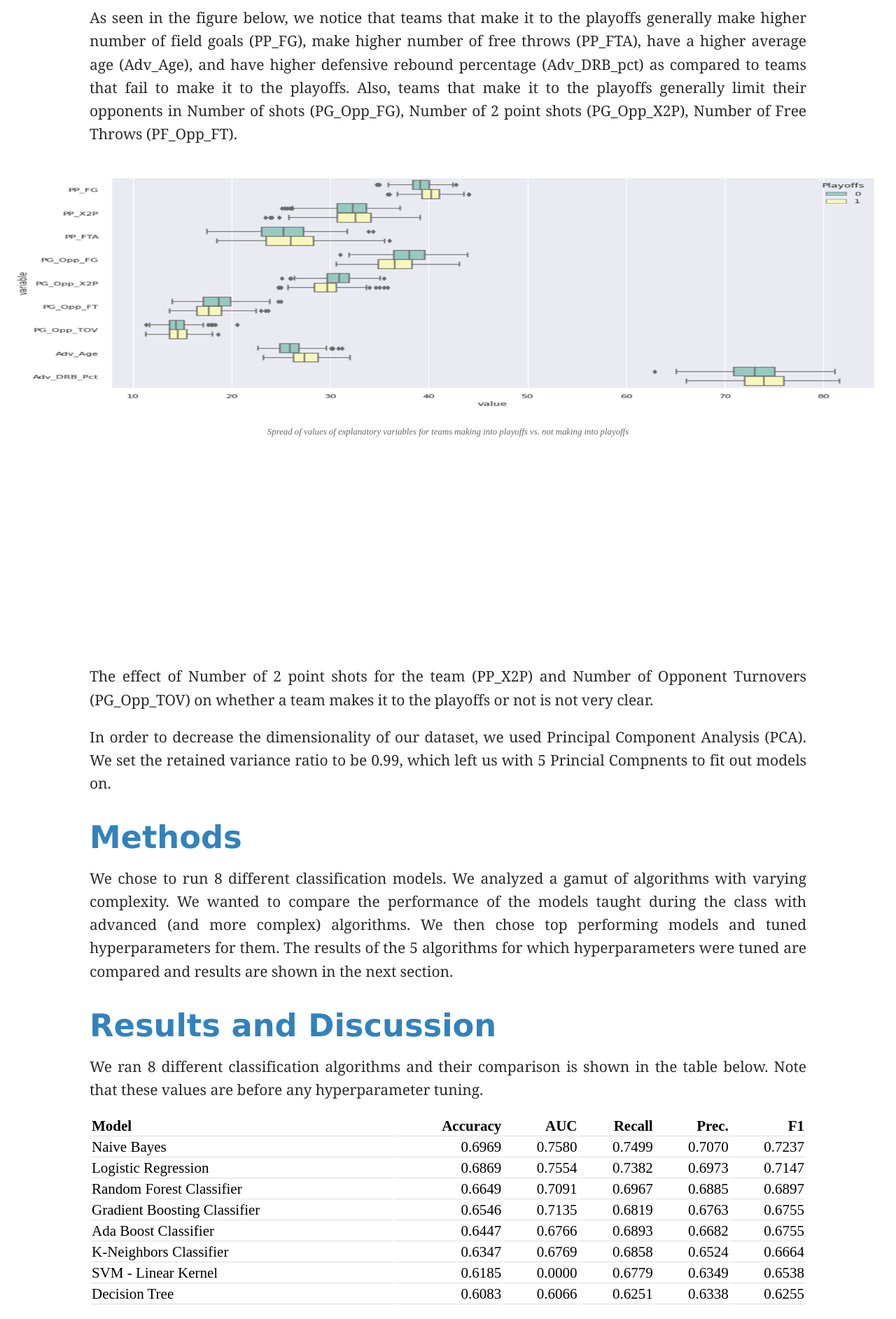
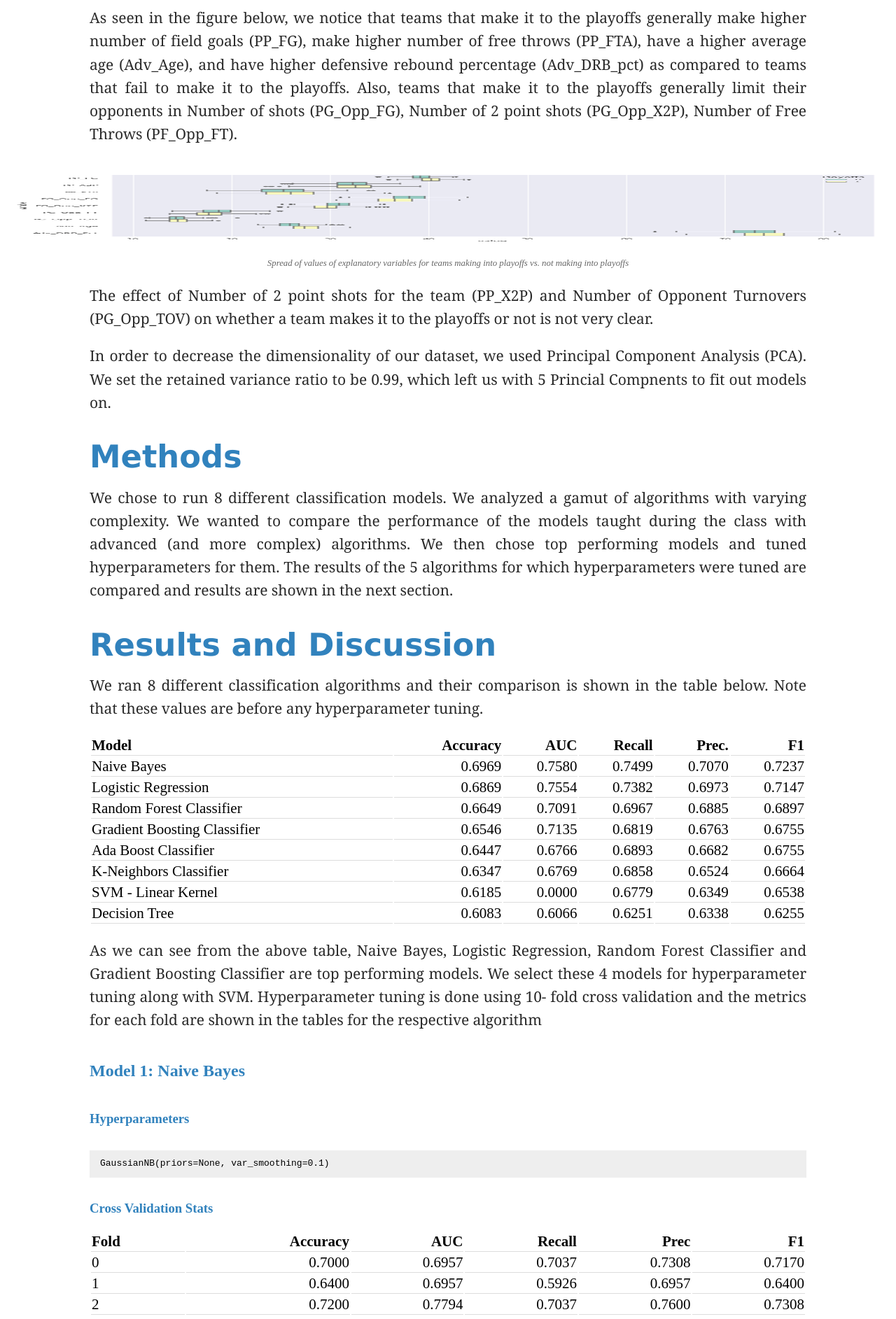
Before and after one commit to caguilarcr/cs7641, a Jekyll site: the page final_report.html, which Jekyll copies as it is, in a window 1280 px wide. Shown: the part 2252-4137 px from the top of the page at 70% size. Built offline with Jekyll 4.4.1, drawn with Linux system fonts in a browser that asks for light colours.

Commit message:
Update final_report.html
figsize change

```diff
--- a/final_report.html
+++ b/final_report.html
@@ -57,7 +57,7 @@
             </p>
             <figure>
             <center>
-            <img src='/cs7641/assets/image002.png' width="50%" height="50%" />
+            <img src='/cs7641/assets/image002.png' width="200" height="100" />
             <figcaption>Spread of values of explanatory variables for teams making into playoffs vs. not making into playoffs</figcaption>
             </center>
             </figure>
```
